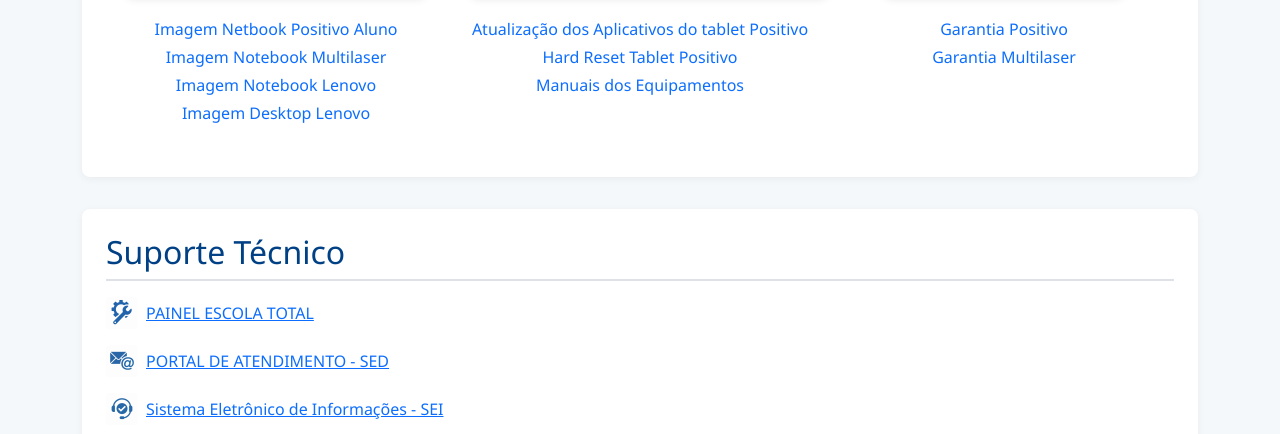
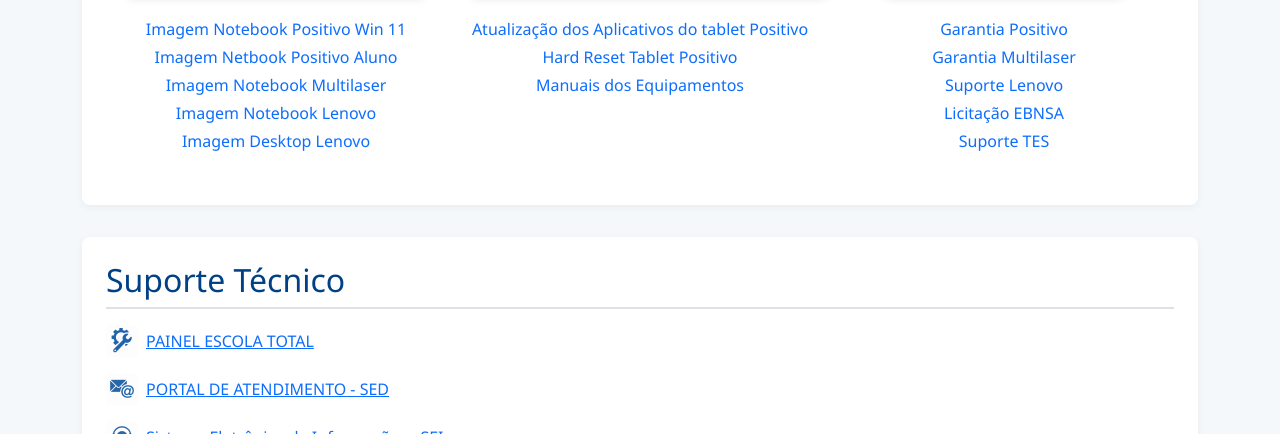
Before and after one commit to wmeireles/NIT-SOROCABA, a plain HTML site: page index.html in a window 1280 px wide. Shown: the part 666-1100 px from the top of the page. Drawn offline with nearby package versions, Linux system fonts and the light colour scheme.

Commit message:
Atualização

```diff
--- a/index.html
+++ b/index.html
@@ -91,6 +91,7 @@
         <div class="col-md-4 mb-4">
           <img src="manuais.jpg" class="img-equipamento" alt="Equipamentos">
           <div class="info-links">
+            <a href="https://seesp-my.sharepoint.com/:f:/g/personal/ricardo_alves_educacao_sp_gov_br/EgKZsg2MGuNFrGRwPcizZHEBKF47lwDbAoumwhFUhDA6gw?e=9uJnvv">Imagem Notebook Positivo Win 11</a>
             <a href="https://seesp-my.sharepoint.com/personal/ricardo_alves_educacao_sp_gov_br/_layouts/15/onedrive.aspx?id=%2Fpersonal%2Fricardo%5Falves%5Feducacao%5Fsp%5Fgov%5Fbr%2FDocuments%2FEscola%20%2D%20Imagem%20Netbook%20Positivo%20Aluno%20V4&ga=1">Imagem Netbook Positivo Aluno</a>
             <a href="https://seesp-my.sharepoint.com/personal/ricardo_alves_educacao_sp_gov_br/_layouts/15/onedrive.aspx?id=%2Fpersonal%2Fricardo%5Falves%5Feducacao%5Fsp%5Fgov%5Fbr%2FDocuments%2FEscola%20%2D%20Imagem%20Desktop%20Lenovo%20%2D%20Notebook%20Lenovo%20%2D%20Notebook%20Multilaser&ga=1">Imagem Notebook Multilaser</a>
             <a href="https://seesp-my.sharepoint.com/personal/ricardo_alves_educacao_sp_gov_br/_layouts/15/onedrive.aspx?id=%2Fpersonal%2Fricardo%5Falves%5Feducacao%5Fsp%5Fgov%5Fbr%2FDocuments%2FEscola%20%2D%20Imagem%20Desktop%20Lenovo%20%2D%20Notebook%20Lenovo%20%2D%20Notebook%20Multilaser&ga=1">Imagem Notebook Lenovo</a>
@@ -110,6 +111,9 @@
           <div class="info-links">
             <a href="https://assist.positivotecnologia.com.br/">Garantia Positivo</a>
             <a href="https://multilaserbrasil.atlassian.net/servicedesk/customer/portal/46">Garantia Multilaser</a>
+            <a href="premier_br@lenovo.com">Suporte Lenovo</a>
+            <a href="licitacao@ebnsa.com.br">Licitação EBNSA</a>
+            <a href="suporte@tes.com.br">Suporte TES</a>
           </div>
         </div>
       </div>
```
